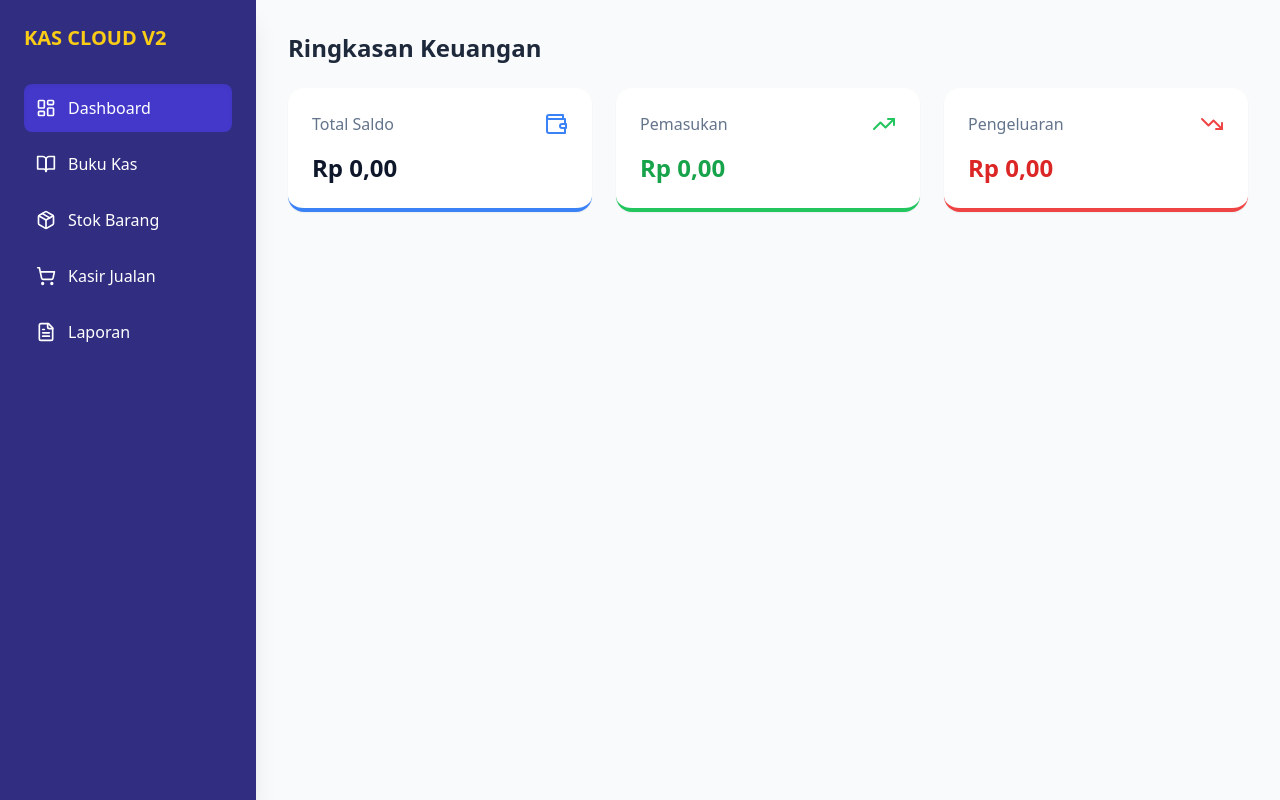
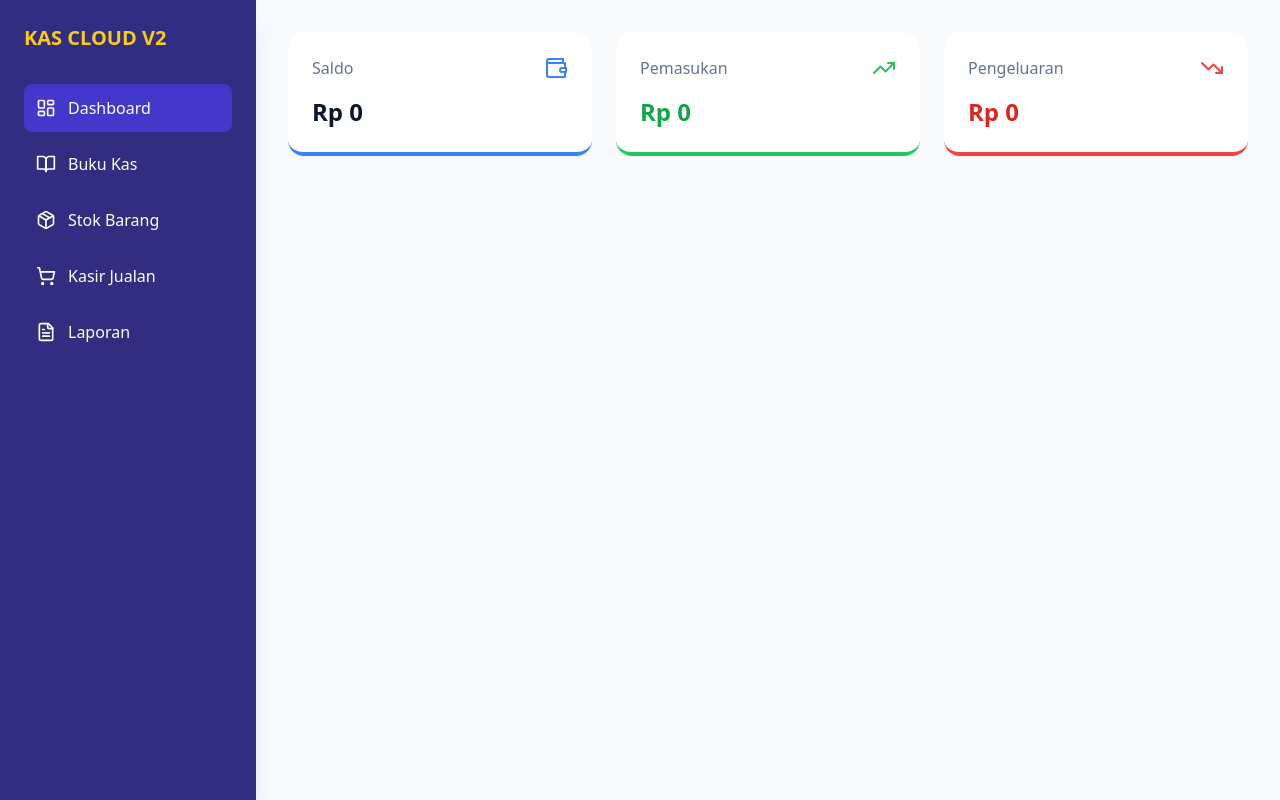
Before and after one commit to decotioprasetya/kas-umkm-v2, a React (Vite) app: page / in a window 1280 px wide. Built offline with nearby package versions, Linux system fonts and the light colour scheme; no server answers; the database is empty.

Commit message:
Update Dashboard.tsx

```diff
--- a/src/components/Dashboard.tsx
+++ b/src/components/Dashboard.tsx
@@ -1,4 +1,4 @@
-import React, { useState, useEffect } from 'react';
+import { useState, useEffect } from 'react';
 import { supabase } from '../supabaseClient';
 import { Wallet, TrendingUp, TrendingDown } from 'lucide-react';
 
@@ -17,31 +17,21 @@ export default function Dashboard() {
     fetchSummary();
   }, []);
 
-  const format = (v: number) => new Intl.NumberFormat('id-ID', { style: 'currency', currency: 'IDR' }).format(v);
+  const format = (v: number) => new Intl.NumberFormat('id-ID', { style: 'currency', currency: 'IDR', minimumFractionDigits: 0 }).format(v);
 
   return (
     <div className="space-y-6">
-      <h2 className="text-2xl font-bold text-slate-800">Ringkasan Keuangan</h2>
       <div className="grid grid-cols-1 md:grid-cols-3 gap-6">
         <div className="bg-white p-6 rounded-2xl shadow-sm border-b-4 border-blue-500">
-          <div className="flex justify-between items-start mb-4">
-            <span className="text-slate-500 font-medium">Total Saldo</span>
-            <Wallet className="text-blue-500" />
-          </div>
+          <div className="flex justify-between items-start mb-4"><span className="text-slate-500 font-medium">Saldo</span><Wallet className="text-blue-500" /></div>
           <p className="text-2xl font-black text-slate-900">{format(data.balance)}</p>
         </div>
         <div className="bg-white p-6 rounded-2xl shadow-sm border-b-4 border-green-500">
-          <div className="flex justify-between items-start mb-4">
-            <span className="text-slate-500 font-medium">Pemasukan</span>
-            <TrendingUp className="text-green-500" />
-          </div>
+          <div className="flex justify-between items-start mb-4"><span className="text-slate-500 font-medium">Pemasukan</span><TrendingUp className="text-green-500" /></div>
           <p className="text-2xl font-black text-green-600">{format(data.in)}</p>
         </div>
         <div className="bg-white p-6 rounded-2xl shadow-sm border-b-4 border-red-500">
-          <div className="flex justify-between items-start mb-4">
-            <span className="text-slate-500 font-medium">Pengeluaran</span>
-            <TrendingDown className="text-red-500" />
-          </div>
+          <div className="flex justify-between items-start mb-4"><span className="text-slate-500 font-medium">Pengeluaran</span><TrendingDown className="text-red-500" /></div>
           <p className="text-2xl font-black text-red-600">{format(data.out)}</p>
         </div>
       </div>
```
